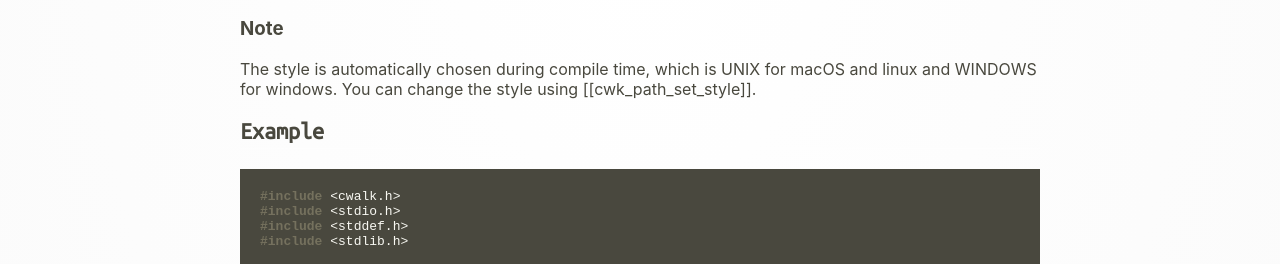
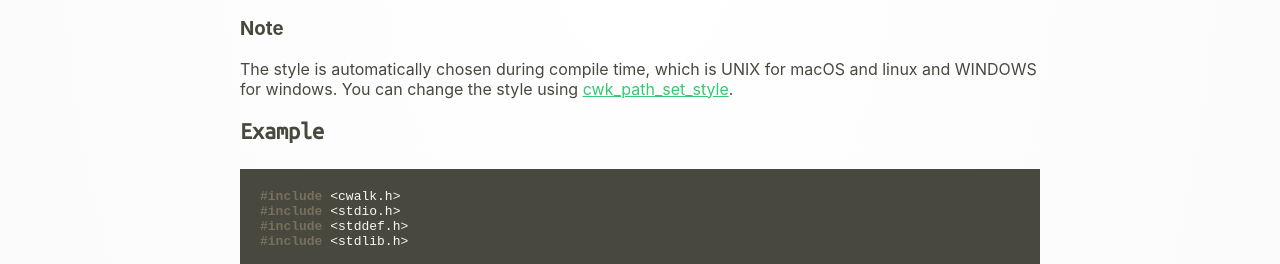
Before and after one commit to likle/cwalk, a Jekyll site: the page built from docs/reference/cwk_path_get_root.md, in a window 1280 px wide. Shown: the part 1050-1314 px from the top of the page. Built offline with Jekyll 4.4.1, drawn with Linux system fonts in a browser that asks for light colours; part of the change alters nothing that is shown.

````diff
--- a/docs/reference/cwk_path_get_root.md
+++ b/docs/reference/cwk_path_get_root.md
@@ -36,7 +36,7 @@ This function determines the root of a path by finding it's length.  The root co
 ### Note
 The style is automatically chosen during compile time, which is
 UNIX for macOS and linux and WINDOWS for windows. You can change the style
-using [[cwk_path_set_style]].
+using [cwk_path_set_style]({{ site.baseurl }}{% link reference/cwk_path_set_style.md %}).
 
 ## Example
 ```c
````
